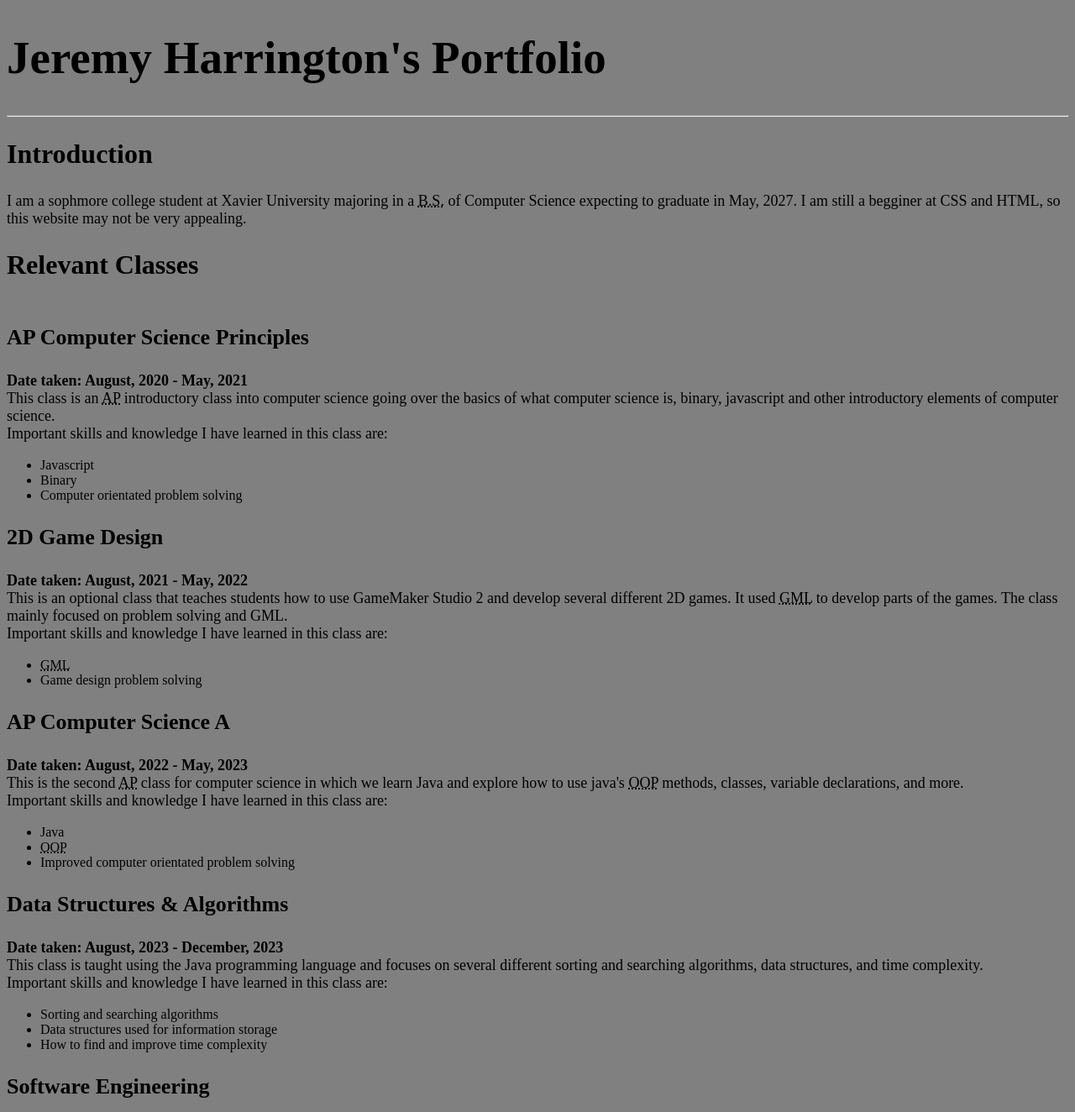
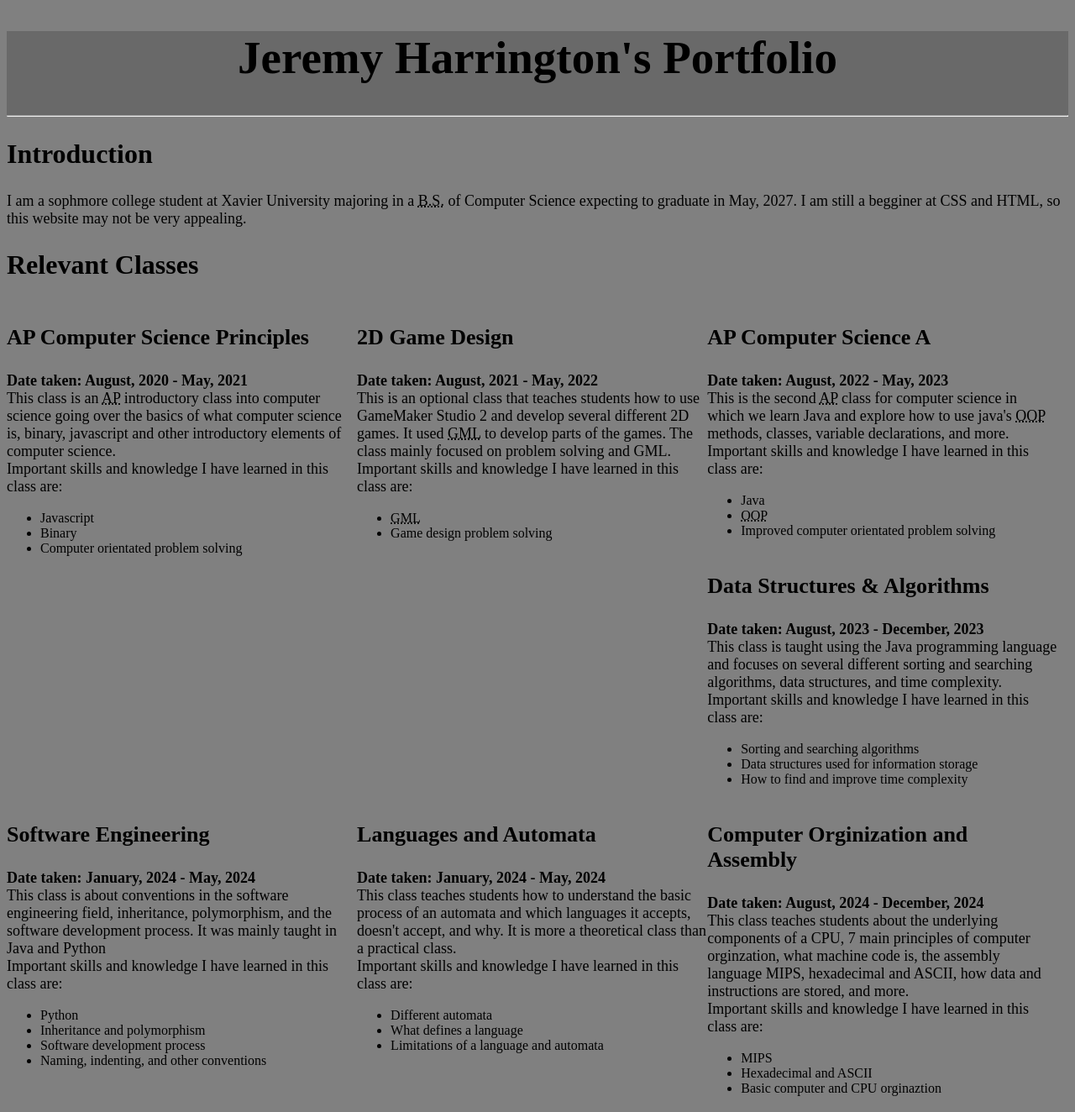
Before and after one commit to MrJeranimo/MrJeranimo.github.io, a plain HTML site: page index.html in a window 1280 px wide. Shown: the top 1324 px of the page at 84% size. Drawn offline with Linux system fonts and the light colour scheme.

Commit message:
Fixing the divs

```diff
--- a/index.html
+++ b/index.html
@@ -9,7 +9,7 @@
         <link rel="stylesheet" href="styles.css">
     </head>
 
-    <div style="text-align:center; background-color:dimgrey;"></div>
+    <div style="text-align:center; background-color:dimgrey;">
         <h1>
             Jeremy Harrington's Portfolio
         </h1>
@@ -37,6 +37,7 @@
         </h2>
 
         <div class="relevantClasses">
+            <div>
                 <h3>
                     AP Computer Science Principles
                 </h3>
@@ -55,7 +56,9 @@
                     <li>Binary</li>
                     <li>Computer orientated problem solving </li>
                 </ul>
+            </div>
 
+            <div>
                 <h3>
                     2D Game Design
                 </h3>
@@ -74,7 +77,9 @@
                     <li><abbr title="GameMake Language">GML</abbr></li>
                     <li>Game design problem solving</li>
                 </ul>
+            </div>
 
+            <div>
                 <h3>
                     AP Computer Science A
                 </h3>
@@ -94,7 +99,9 @@
                     <li><abbr title="Object Orientated Programming">OOP</abbr></li>
                     <li>Improved computer orientated problem solving</li>
                 </ul>
+            </div>
 
+            <div>
                 <h3>
                     Data Structures & Algorithms
                 </h3>
@@ -112,7 +119,9 @@
                     <li>Data structures used for information storage</li>
                     <li>How to find and improve time complexity</li>
                 </ul>
+            </div>
 
+            <div>
                 <h3>
                     Software Engineering
                 </h3>
@@ -131,7 +140,9 @@
                     <li>Software development process</li>
                     <li>Naming, indenting, and other conventions</li>
                 </ul>
+            </div>
 
+            <div>
                 <h3>
                     Languages and Automata
                 </h3>
@@ -149,7 +160,9 @@
                     <li>What defines a language</li>
                     <li>Limitations of a language and automata</li>
                 </ul>
+            </div>
 
+            <div>
                 <h3>
                     Computer Orginization and Assembly
                 </h3>
@@ -169,5 +182,6 @@
                     <li>Basic computer and CPU orginaztion</li>
                 </ul>
             </div>
+        </div>
     </body>
 </html>
```
Lines whose indentation alone changed are shown as unchanged.
